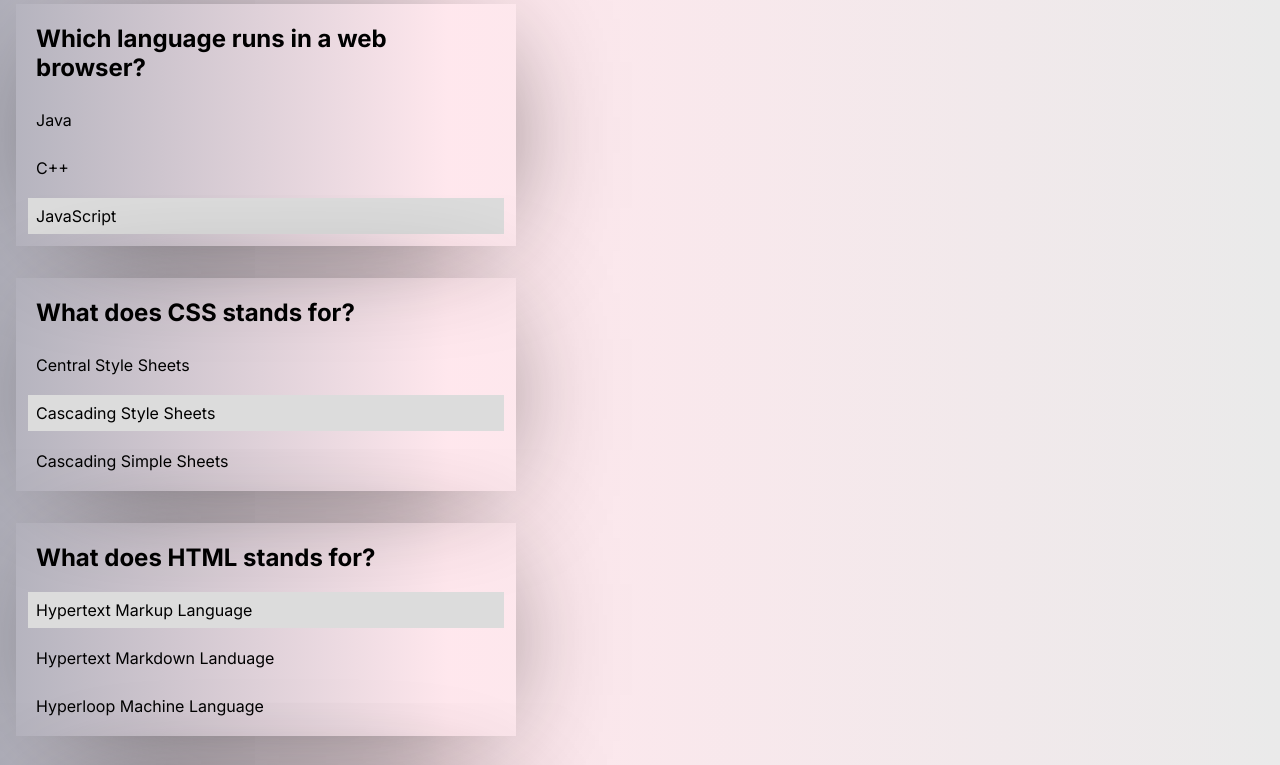
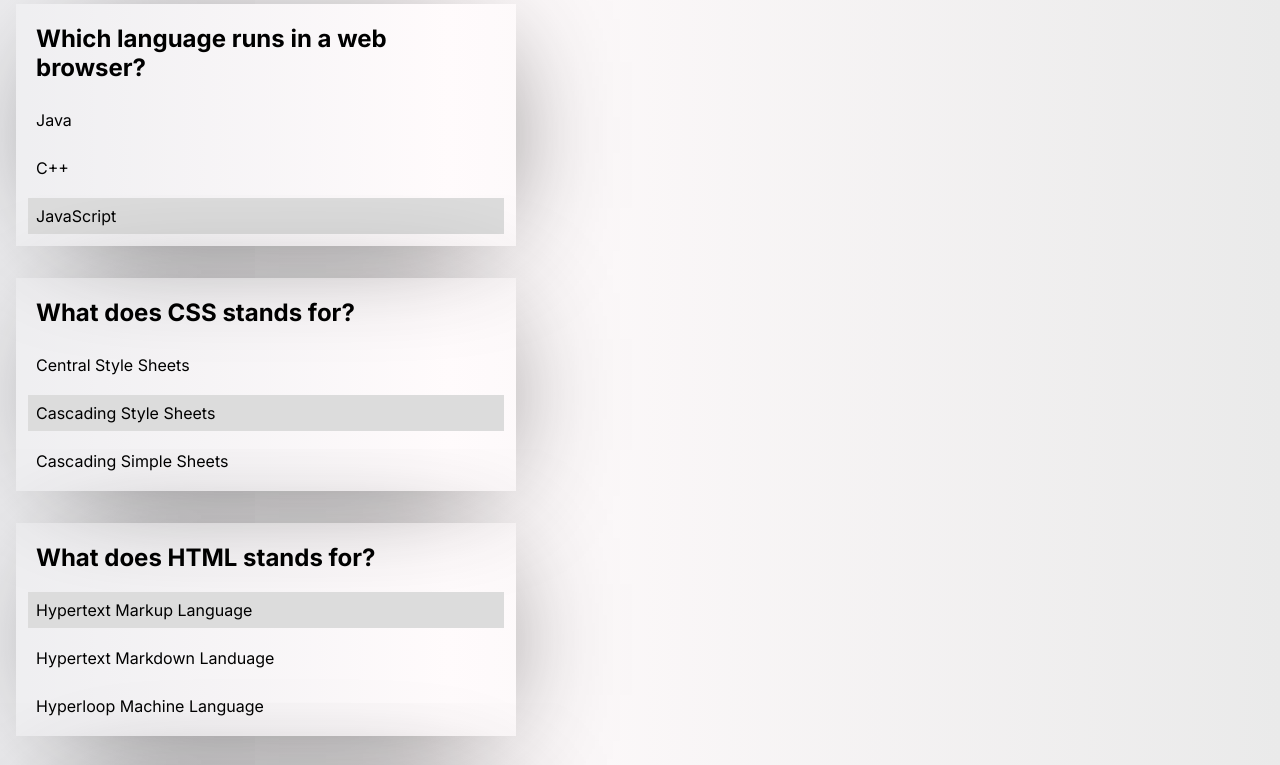
Before and after one commit to bismuthlabs/Q-and-A-app, a plain HTML site: page resources.html in a window 1280 px wide. Shown: the part 60-825 px from the top of the page. Drawn offline with Linux system fonts and the light colour scheme.

Commit message:
Update resources.css

```diff
--- a/styles/resources.css
+++ b/styles/resources.css
@@ -10,7 +10,7 @@
 body {
     font-family: 'Inter', sans-serif;
     background: rgba(104, 104, 111, 0.403);
-    background: linear-gradient(90deg, rgba(2, 0, 36, 0.302) 0%, rgba(255, 46, 98, 0.112) 35%, rgba(234,234,234,1) 100%);
+    background: linear-gradient(90deg, rgba(2, 0, 36, 0.068) 0%, rgba(255, 46, 98, 0.018) 35%, rgba(234,234,234,1) 100%);
 }
 
 header {
```
